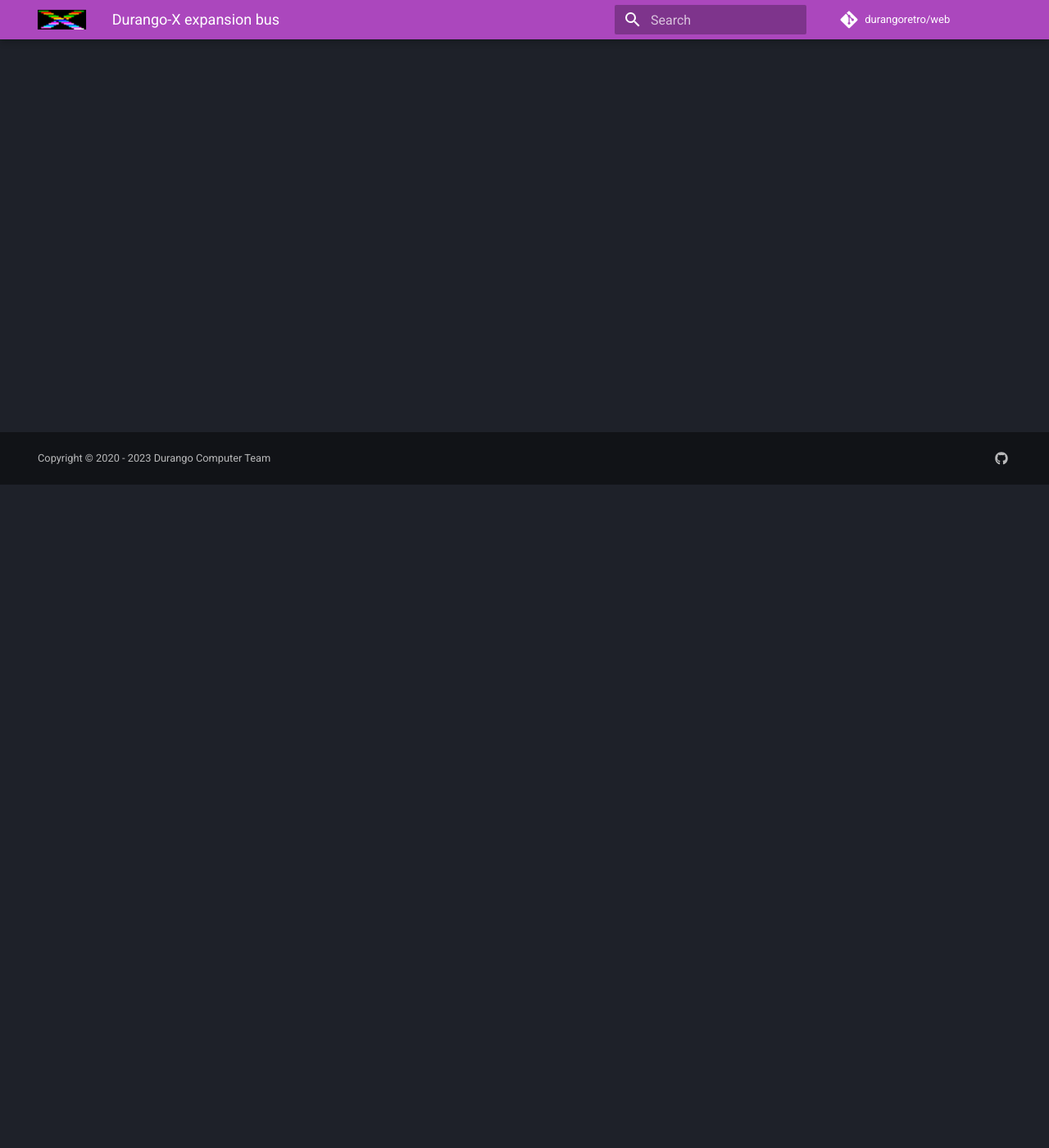
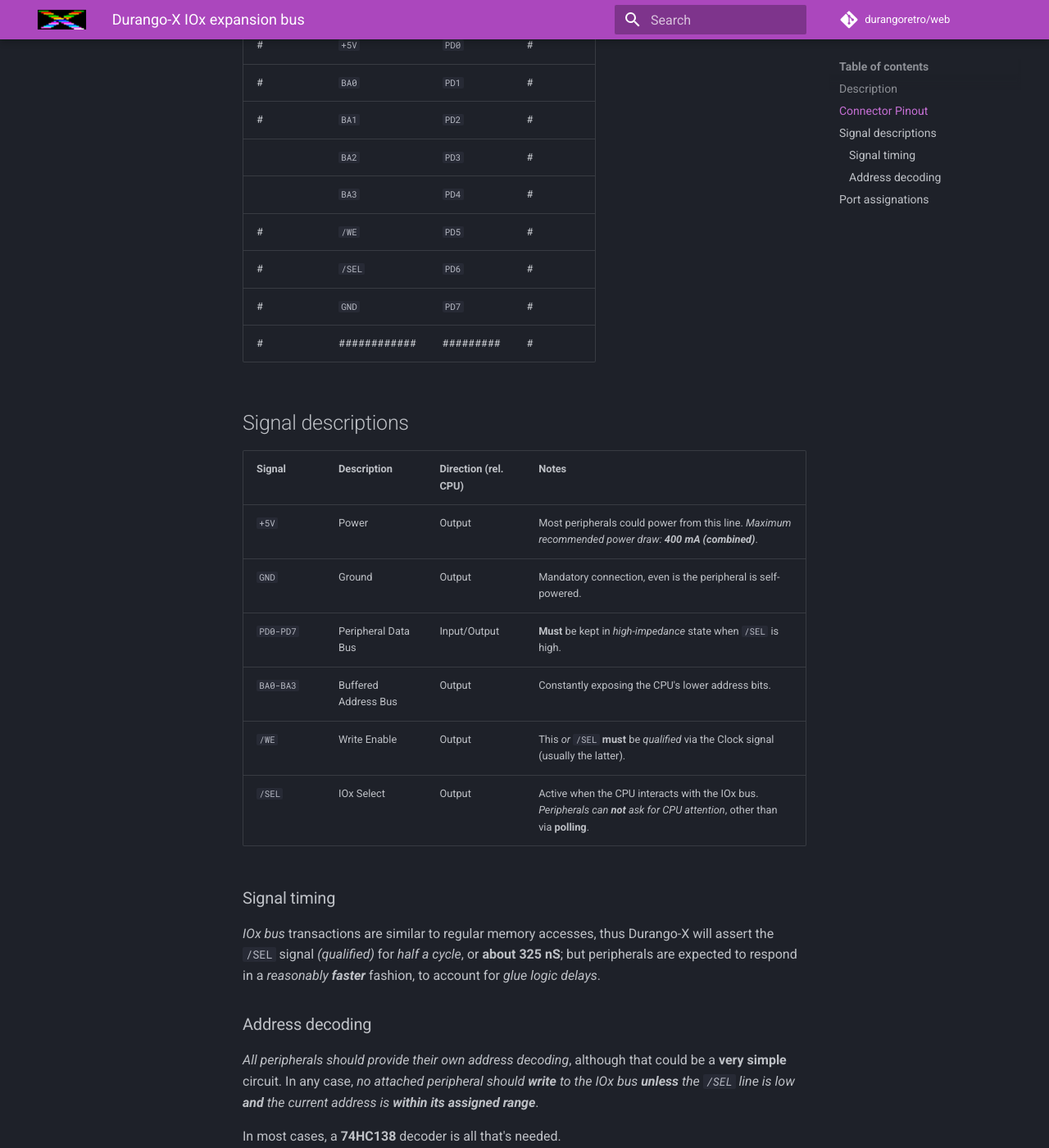
Before and after one commit to durangoretro/web, an MkDocs documentation site: the page built from docs/hardware/exp_bus.md, in a window 1280 px wide and 1400 px high, scrolled down 809 px. Shown: the whole window at 82% size. Built offline with MkDocs 1.6.1 and Material for MkDocs 9.7.7, drawn with Linux system fonts in a browser that asks for light colours; comment, search, counter and statistics services are not loaded; some of the changed text lies outside the part shown.

Commit message:
describe IOx bus and create address list

```diff
--- a/docs/hardware/exp_bus.md
+++ b/docs/hardware/exp_bus.md
@@ -1,7 +1,88 @@
-# _Durango-X_ expansion bus
+# Durango-X _IOx_ expansion bus
 
 ## Description
 
+In its original form, the **Durango-X** home computer has very limited I/O: a single-bit _beeper_, the _interrupt enable_ port and, most importantly,
+the _built-in **video output**_. But almost any other device can be connected via the **expansion bus**, which is an 8-bit _parallel_ bus with **16 addresses**,
+for easy _daisy-chaining_ of peripherals.
+
+The main PCB bears a single  **IOx** connector; but the proposed _keyboard+gamepads interface_ (which, incidentally, connects to the main PCB thru that) has
+_**2** IOx_ connectors for convenience. As noted below, this standard interface board _takes three addresses_ for all its supplied devices
+(keyboard, gamepad1, gamepad2).
+
 ## Connector Pinout
 
+The _IOx bus_ uses a readily available **IDC-16 socket** which prevents reverse insertion; but regular _1/10" pin headers and sockets_ may be used, even _DuPont_
+connectors for testing purposes. If a board has more than one _IOx_ socket, they'll be connected _in parallel_, thus **completely interchangeable**.
+
+**IOx** connector seen from above _(component side):_
+
+|  | Bottom row | Top row | Shroud |
+|--|------------|---------|--------|
+| #|############|#########|#       |
+| #|   `+5V`    |  `PD0`  |#       |
+| #|   `BA0`    |  `PD1`  |#       |
+| #|   `BA1`    |  `PD2`  |#       |
+|  |   `BA2`    |  `PD3`  |#       |
+|  |   `BA3`    |  `PD4`  |#       |
+| #|   `/WE`    |  `PD5`  |#       |
+| #|   `/SEL`   |  `PD6`  |#       |
+| #|   `GND`    |  `PD7`  |#       |
+| #|############|#########|#       |
+
+## Signal descriptions
+
+|Signal|Description|Direction (rel. CPU)|Notes|
+|------|-----------|--------------------|-----|
+|`+5V` |Power      |Output              |Most peripherals could power from this line. _Maximum recommended power draw: **400 mA (combined)**_.|
+|`GND` |Ground     |Output              |Mandatory connection, even is the peripheral is self-powered.|
+|`PD0-PD7`|Peripheral Data Bus|Input/Output|**Must** be kept in _high-impedance_ state when `/SEL` is high.|
+|`BA0-BA3`|Buffered Address Bus|Output  |Constantly exposing the CPU's lower address bits.|
+|`/WE` |Write Enable|Output             |This _or_ `/SEL` **must** be _qualified_ via the Clock signal (usually the latter).|
+|`/SEL`|IOx Select |Output              |Active when the CPU interacts with the IOx bus. _Peripherals can **not** ask for CPU attention_, other than via **polling**.|
+
+### Signal timing
+
+_IOx bus_ transactions are similar to regular memory accesses, thus Durango-X will assert the `/SEL` signal _(qualified)_ for _half a cycle_, or
+**about 325 nS**; but peripherals are expected to respond in a _reasonably **faster**_ fashion, to account for _glue logic delays_.
+
+### Address decoding
+
+_All peripherals should provide their own address decoding_, although that could be a **very simple** circuit. In any case, _no attached peripheral should
+**write** to the IOx bus **unless** the `/SEL` line is low **and** the current address is **within its assigned range**_.
+
+In most cases, a **74HC138** decoder is all that's needed.
+
 ## Port assignations
+
+In order to avoid conflicts, **no attached peripherals should _share_ any address**, especially when expected to _write_ to the bus. Note that the _Read/Write line_
+may be used as an extra address, if properly decoded.
+
+Here follows a list of _currently produced or projected **peripheral addresses**_. This will be _frequently updated_.
+
+|Address|Dir. (CPU)|Peripheral|Port description|
+|-------|----------|----------|----------------|
+|`$0`   |write     |_picoVDU_ |Address High Latch|
+|`$0`   |read      |**FREE**  |-|
+|`$1`   |write     |_picoVDU_ |Address Low Latch|
+|`$1`   |read      |**FREE**  |-|
+|`$2`   |write     |_picoVDU_ |Data write      |
+|`$2`   |read      |FREE      |_might be used as I/O_|
+|`$3`   |I/O       |_Virtual Serial Port_\*|Data I/O|
+|`$4`   |I/O       |_Virtual Serial Port_|Configuration|
+|`$5`   |I/O       |**FREE**  |-|
+|`$6`   |I/O       |**FREE**  |-|
+|`$7`   |I/O       |**FREE**  |-|
+|`$8`   |I/O       |**FREE**  |-|
+|`$9`   |I/O       |**FREE**  |-|
+|`$A`   |I/O       |_PASK_ parallel port|Data I/O _(currently input only)_|
+|`$B`   |write     |Matrix Keyboard|Select column|
+|`$B`   |read      |Matrix Keyboard|Read rows  |
+|`$C`   |write     |Gamepads  |Latch status    |
+|`$C`   |read      |Gamepad 0 |Read status     |
+|`$D`   |write     |Gamepads  |Shift data _(NES only, but ignored by MD)_|
+|`$D`   |read      |Gamepad 1 |Read status     |
+|`$E`   |I/O       |**FREE**  |-|
+|`$F`   |I/O       |**FREE**  |-|
+
+\*) Not a real _hardware_ device, but some software (especially _in development_) may access these ports.
```
